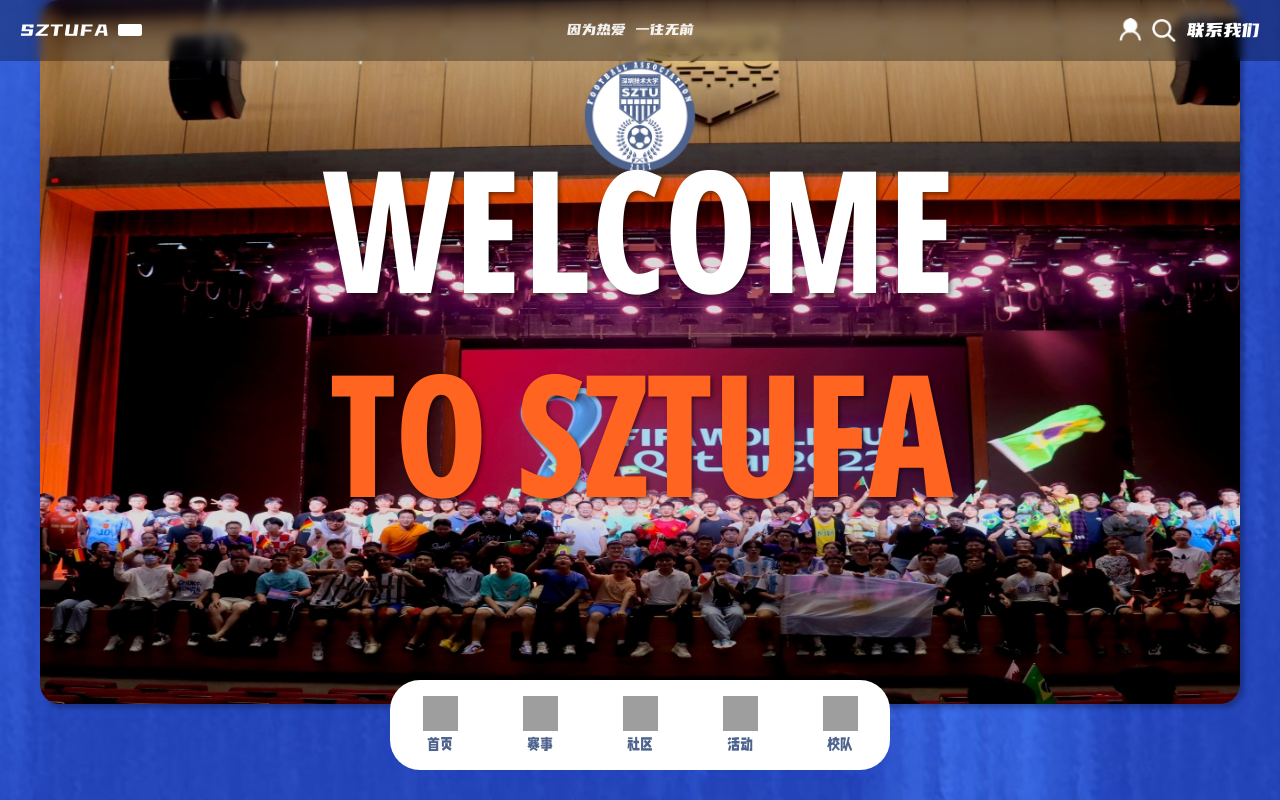
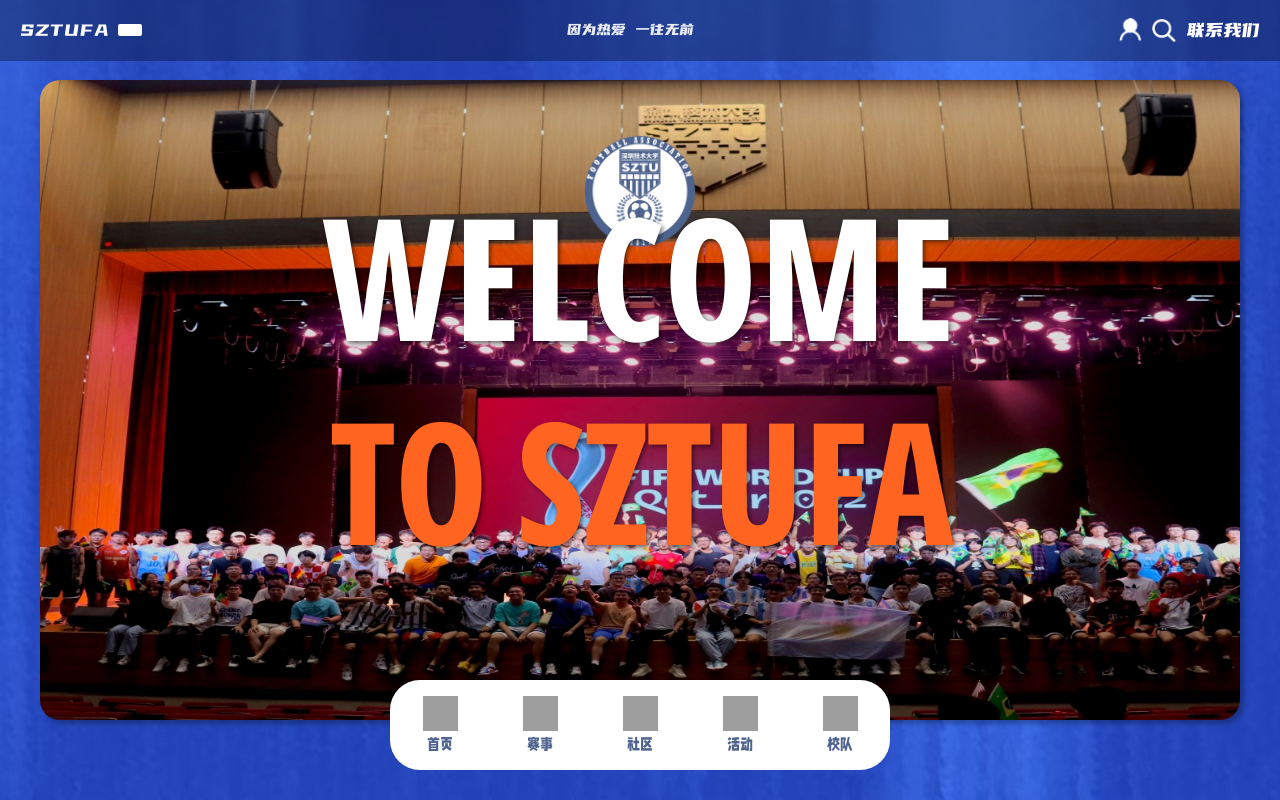
Before and after one commit to Vw1n/Vw1n-SZTUFA-Web, a Vue app: page /#/ in a window 1280 px wide. Shown: the top 800 px of the page. Built offline with nearby package versions, Linux system fonts and the light colour scheme; grey boxes are pictures that could not be loaded.

Commit message:
fix(HomeImage):修复首页图片上边距问题

```diff
--- a/src/components/HomeImage.vue
+++ b/src/components/HomeImage.vue
@@ -17,41 +17,33 @@
 <style scoped>
 .first_img {
     width: 93.75%;
-    height: calc(100vh - 61px);
-    /* 减去导航栏高度 */
+    height: calc(100vh - 122px); /* 调整高度，减去导航栏和新增边距的总和 */
     margin: 0 auto;
     text-align: center;
     border-radius: 20px;
     box-shadow: 4px 4px 4px 0px rgba(0, 0, 0, 0.25);
     overflow: hidden;
     position: relative;
-    /* 父容器设为相对定位，供子元素绝对定位 */
+    /* 添加上边距实现垂直居中，与底部导航保持平衡 */
+    margin-top: 61px; /* 与顶部导航栏高度一致，形成对称间距 */
 }
 
 /* Logo 样式调整 - 固定为120px×120px */
 .logo {
     position: absolute;
-    /* 绝对定位 */
     top: 5%;
-    /* 距离顶部 5% 位置，可根据需求调整 */
     left: 50%;
-    /* 水平居中基础 */
     transform: translateX(-50%);
-    /* 水平居中修正 */
     z-index: 10;
-    /* 确保在背景图上方 */
     width: 120px;
-    /* 固定宽度 */
     height: 120px;
-    /* 固定高度 */
 }
 
-/* Logo 图片样式 - 确保图片在120px×120px内正确显示 */
+/* Logo 图片样式 */
 .logo img {
     width: 100%;
     height: 100%;
     object-fit: contain;
-    /* 保持图片比例，完整显示在容器内 */
 }
 
 /* 背景图片样式 */
@@ -72,7 +64,6 @@
     transform: translate(-50%, -50%);
     text-shadow: 2px 2px 4px rgba(0, 0, 0, 0.5);
     z-index: 10;
-    /* 确保在背景图上方 */
 }
 
 .title-white,
@@ -107,12 +98,12 @@
 /* 大屏幕设备 */
 @media (min-width: 1200px) {
     .first_img {
-        height: 88%;
+        height: 80%; /* 调整高度适配大屏幕 */
+        margin-top: 80px; /* 增加上边距 */
     }
 
     .logo {
         top: 8%;
-        /* 大屏幕可适当提高 Logo 位置 */
     }
 }
 
@@ -121,6 +112,8 @@
     .first_img {
         width: 96%;
         border-radius: 15px;
+        margin-top: 50px; /* 适中的上边距 */
+        height: calc(100vh - 100px);
     }
 
     .logo {
@@ -140,9 +133,10 @@
 
     .first_img {
         width: 98%;
-        height: calc(100vh - 50px);
+        height: calc(100vh - 100px); /* 减去顶部导航和边距 */
         border-radius: 10px;
         box-shadow: 2px 2px 3px 0px rgba(0, 0, 0, 0.2);
+        margin-top: 50px; /* 与手机导航栏高度匹配 */
     }
 
     .logo {
```
